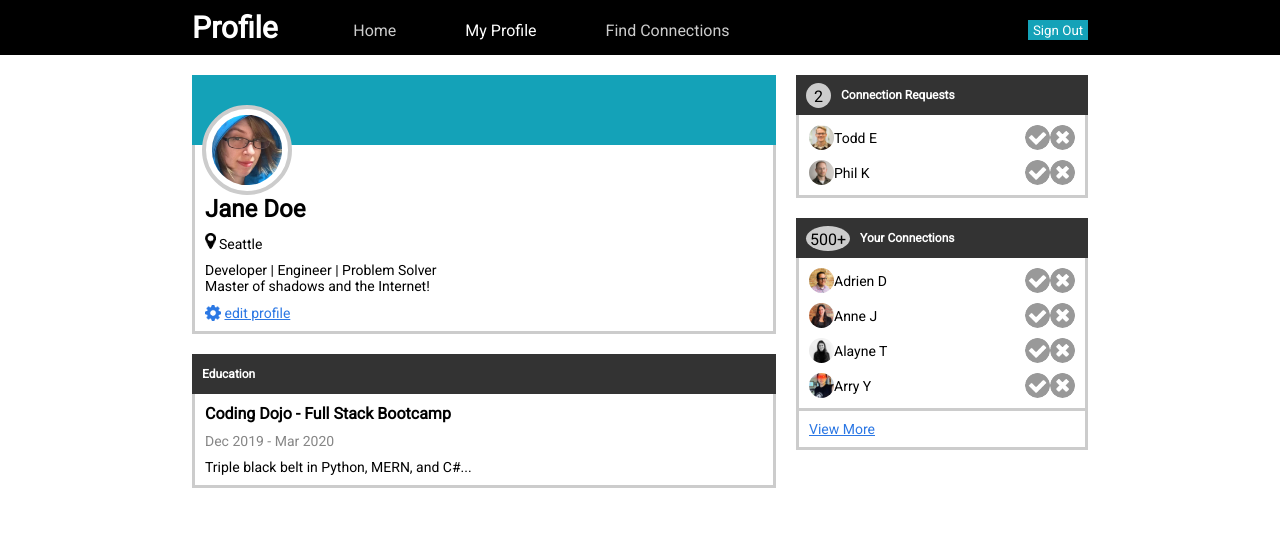
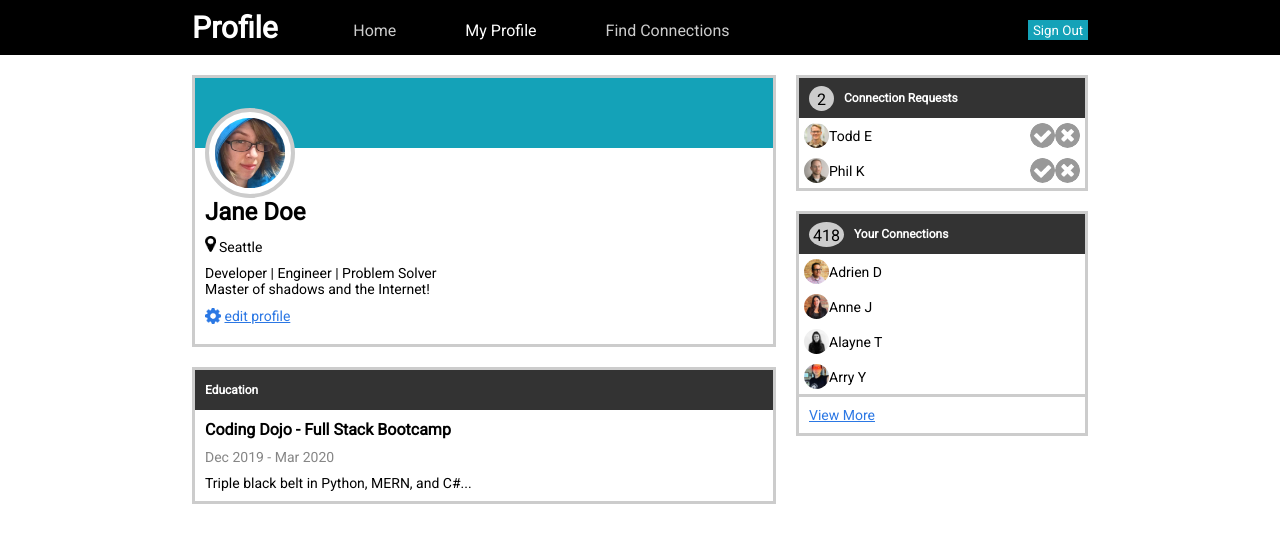
Before and after one commit to greenej89/ProfilePage, a plain HTML site: page index.html in a window 1280 px wide. Drawn offline with Linux system fonts and the light colour scheme.

Commit message:
update index scipt style

```diff
--- a/index.html
+++ b/index.html
@@ -39,7 +39,7 @@
                         <img src="./assets/jane-m.jpg" alt="photo of Jane" class="avatar" id="avatar-jane-doe">
                     </div>
                     <div class="card-body">
-                        <h2>Jane Doe</h2>
+                        <h2 id="user-name">Jane Doe</h2>
                         <p class="location">
                             <img src="./assets/map-marker.png" alt="map marker icon" class="icon">  Seattle
                         </p>
@@ -49,11 +49,12 @@
                         </p>
                         <p class="edit-profile">
                             <img src="./assets/gear.png" alt="gear icon" class="icon">
-                            <a href="#">  edit profile</a>
+                            <a href="#" onclick="changeName(this)">  edit profile</a>
                         </p>
                     </div>
                 </div>
                 <!-- Education -->
+                <div class="education">
                     <!-- Education header -->
                     <div class="content-header">
                         <h3>Education</h3>
@@ -64,73 +65,65 @@
                         <p class="resume-dates">Dec 2019 - Mar 2020</p>
                         <p>Triple black belt in Python, MERN, and C#...</p>
                     </div>
+                </div>
             </div>
 
             <!-- Column 2 -->
             <div class="col-2">
                 <!-- Connection Requests -->
-                <div class="connections connection-requests">
+                <div class="connection-requests">
                     <!-- Connection Request Header -->
                     <div class="content-header">
-                        <div class="friend-counter">2</div>
+                        <div id="request-counter" class="friend-counter">2</div>
                         <h3>Connection Requests</h3>
                     </div>
-                    <!-- List of Connection Request Users -->
-                    <div class="connections-list">
-                        <ul class="connection-names">
-                            <li>
+                    <ul class="request-names">
+                        <li id="request-1">
+                            <span>
                                 <img src="./assets/todd-s.jpg" alt="picture of Todd" class="avatar">
                                 Todd E
-                            </li>
-                            <li>
+                            </span>
+                            <span>
+                                <img src="./assets/accept-circle.png" alt="accept circle" class="accept-close" onclick='removeRequest("#request-1"); increaseConnectionCount()'>
+                                <img src="./assets/close-circle.png" alt="close circle" class="accept-close" onclick='removeRequest("#request-1")'>
+                            </span>
+                        </li>
+                        <li id="request-2">
+                            <span>
                                 <img src="./assets/phil-s.jpg" alt="picture of Phil" class="avatar">
                                 Phil K
-                            </li>
-                        </ul>
-                        <ul class="accept-close">
-                            <li>
-                                <img src="./assets/accept-circle.png" alt="accept circle" class="accept-close">
-                                <img src="./assets/close-circle.png" alt="close circle" class="accept-close">
-                            </li>
-                            <li>
-                                <img src="./assets/accept-circle.png" alt="accept circle" class="accept-close">
-                                <img src="./assets/close-circle.png" alt="close circle" class="accept-close">
-                            </li>
-                        </ul>
-                    </div>
+                            </span>
+                            <span>
+                                <img src="./assets/accept-circle.png" alt="accept circle" class="accept-close" onclick='removeRequest("#request-2"); increaseConnectionCount()'>
+                                <img src="./assets/close-circle.png" alt="close circle" class="accept-close" onclick='removeRequest("#request-2")'>
+                            </span>
+                        </li>
+                    </ul>
                 </div>
+            <!-- </div> -->
+
 
                 <!-- Your Connections -->
                 <div class="connections">
                     <!-- Your Connections Header -->
                     <div class="content-header">
-                        <div class="friend-counter">500+</div>
+                        <div id="connection-counter" class="friend-counter">418</div>
                         <h3>Your Connections</h3>
                     </div>
                     <!-- List of Your Connections Users-->
                     <div class="connections-list" id="your-connections">
                         <ul class="connection-names">
-                            <li> <img src="./assets/adrien-s.jpg" alt="picture of Adrien" class="avatar"> Adrien D</li>
-                            <li> <img src="./assets/anne-s.jpg" alt="picture of Anne" class="avatar"> Anne J</li>
-                            <li> <img src="./assets/alayne-s.jpg" alt="picture of Alayne" class="avatar"> Alayne T</li>
-                            <li> <img src="./assets/arry-s.jpg" alt="picture of Arry" class="avatar"> Arry Y</li>
-                        </ul>
-                        <ul class="accept-close">
                             <li>
-                                <img src="./assets/accept-circle.png" alt="accept circle" class="accept-close">
-                                <img src="./assets/close-circle.png" alt="close circle" class="accept-close">
+                                <img src="./assets/adrien-s.jpg" alt="picture of Adrien" class="avatar"> Adrien D
                             </li>
                             <li>
-                                <img src="./assets/accept-circle.png" alt="accept circle" class="accept-close">
-                                <img src="./assets/close-circle.png" alt="close circle" class="accept-close">
+                                <img src="./assets/anne-s.jpg" alt="picture of Anne" class="avatar"> Anne J
                             </li>
                             <li>
-                                <img src="./assets/accept-circle.png" alt="accept circle" class="accept-close">
-                                <img src="./assets/close-circle.png" alt="close circle" class="accept-close">
+                                <img src="./assets/alayne-s.jpg" alt="picture of Alayne" class="avatar"> Alayne T
                             </li>
                             <li>
-                                <img src="./assets/accept-circle.png" alt="accept circle" class="accept-close">
-                                <img src="./assets/close-circle.png" alt="close circle" class="accept-close">
+                                <img src="./assets/arry-s.jpg" alt="picture of Arry" class="avatar"> Arry Y
                             </li>
                         </ul>
                     </div>
--- a/script.js
+++ b/script.js
@@ -0,0 +1,38 @@
+/* This function prompts the user for a new profile name then sets the #user-id on the profile to that value */
+function changeName(editLink) {
+    // console.log("changing profile user name...");
+    var newName = window.prompt("Change profile username to:")
+    document.getElementById("user-name").innerText = newName;
+}
+
+/* This function decreases the #request-counter value by 1 on the profile */
+function decreaseRequestCount() {
+    /*  My Code
+    var requestCounter = document.getElementById("request-counter").innerText;
+    requestCounter = parseInt(requestCounter)-1;
+    document.getElementById("request-counter").innerText = requestCounter;
+    */
+   //Solution Code
+    var requestCounter = document.querySelector("#request-counter");
+    requestCounter.innerText--;
+
+}
+
+/* This function removes the user list item (entire row) from the list of .request-names*/
+function removeRequest(request) {
+    var user = document.querySelector(request);
+    user.remove();
+    decreaseRequestCount();
+}
+
+/* This function increases the #connection-counter value by 1 on the profile */
+function increaseConnectionCount() {
+    /* My Code
+    var connectionCounter = document.getElementById("connection-counter").innerText;
+    connectionCounter = parseInt(connectionCounter) + 1;
+    document.getElementById("connection-counter").innerText = connectionCounter;
+    */
+   //Solution Code
+    var connectionCounter = document.querySelector("#connection-counter");
+    connectionCounter.innerText++;
+}
--- a/style.css
+++ b/style.css
@@ -20,8 +20,8 @@
 .col-1 {
     flex: 2;
     margin-right: 20px;
-    display: flex;
-    flex-direction: column;
+    /* display: flex;
+    flex-direction: column; */
 }
 /* Create column 2 */
 .col-2 {
@@ -96,14 +96,13 @@ button {
 
 /* GENERAL FORMATTING */
 /* Add uniform margins for all direct descendants of content boxes */
-.card-header *, .card-body > *, .education-body > * {
+.card-header *, .card-body > *, .education-body * {
     margin: 10px;
 }
-/* Add partial gray boxes around body of content boxes */
-.card-body, .education-body, .connections-list, #view-more {
+/* Add gray boxes around body of content boxes */
+.user-card, .education, .connection-requests, .connections {
     background-color: white;
     border: 3px solid #cccccc;
-    border-top: 0px;
     margin-bottom: 20px;
 }
 /* Change color of all anchors in content body sections to match gear icon*/
@@ -142,7 +141,7 @@ h3 {
 /* Format user card body padding and margins */
 .card-body {
     padding-top: 40px;
-    /* margin-bottom: 20px; */
+    margin-bottom: 20px;
 }
 /* Position and add border to user card avatar */
 .user-card .avatar {
@@ -183,25 +182,32 @@ h3 {
 }
 /* Add white space between  connection requests and your connections*/
 .connection-requests {
-    /* margin-bottom: 20px; */
+    margin-bottom: 20px;
 }
 /* Format connection avatars */
-.connections-list img {
+.connection-names img, .request-names img {
     height: 25px;
     width: 25px;
     border-radius: 50%;
 }
-/* Create connection list columns and set connection name font size */
-.connections-list {
+
+.connection-names li, .request-names li  {
+    display: flex;
+    font-size: 14px;
+    padding: 5px;
+}
+
+.request-names li {
+    justify-content: space-between;
+}
+
+
+.request-names span {
     display: flex;
     justify-content: space-between;
-    font-size: 14px;
+    align-items: center;
 }
-/* Create uniform rows in the connection lists */
-.connections-list li, .accept-close li {
-    height: 25px;
-    margin: 10px;
-}
+
 /* Remove white space above view-more box */
 #your-connections {
     margin-bottom: 0px;
@@ -210,4 +216,5 @@ h3 {
 #view-more {
     padding: 10px;
     font-size: 14;
+    border-top: 3px solid #cccccc;
 }
```
